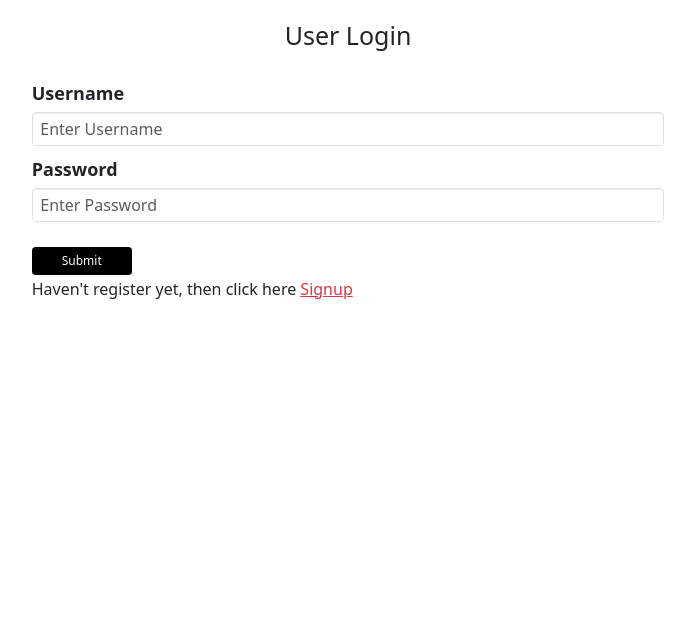
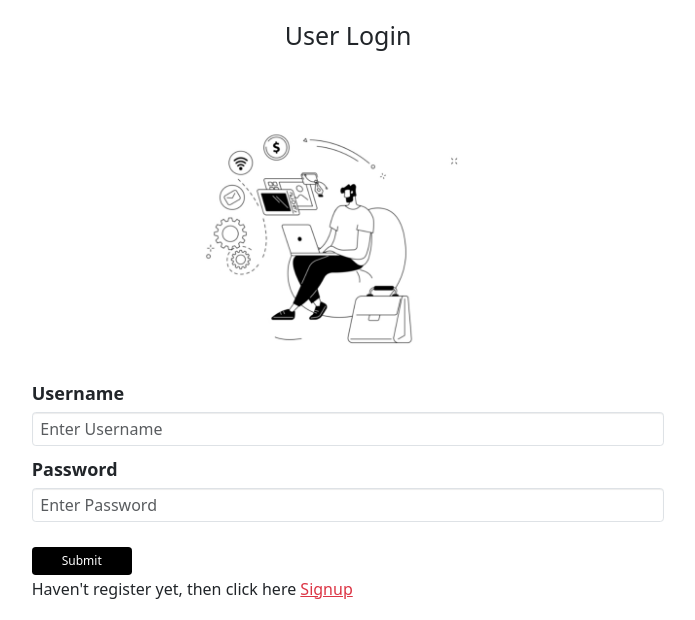
Before and after one commit to Amzarah-T/jobPortalDjango, a Django app: page /user_login in a window 1280 px wide. Shown: the part 109-729 px from the top of the page, without its empty margins (292-987 px from the left). Run offline with Django 4.2, Linux system fonts and the light colour scheme; some libraries are stand-ins or nearby versions.

Commit message:
Update user_login.html

```diff
--- a/mydjangosite/jobportal/templates/user_login.html
+++ b/mydjangosite/jobportal/templates/user_login.html
@@ -7,6 +7,7 @@
 <div class="container-fliud my-3">
     <h1 class="text-center">  User Login </h1>
     <div class="row d-flex align-items-center justify-content-center mt-5">
+        <img src="{% static 'images/user.PNG' %}" alt="" style="object-fit: contain; width: 100%; height:300px;">
         <div class="col-lg-12 col-xl-6">
             <form method="POST">
                 {% csrf_token %}
```
